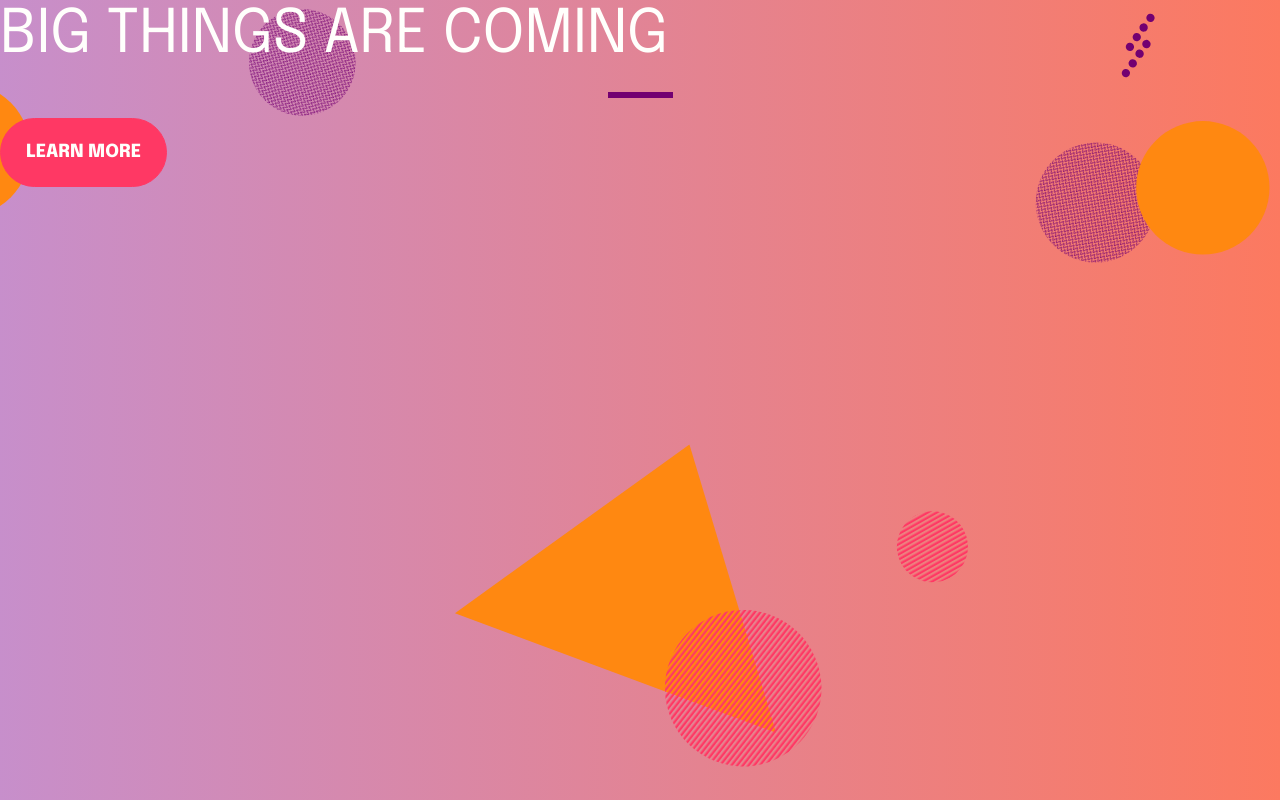
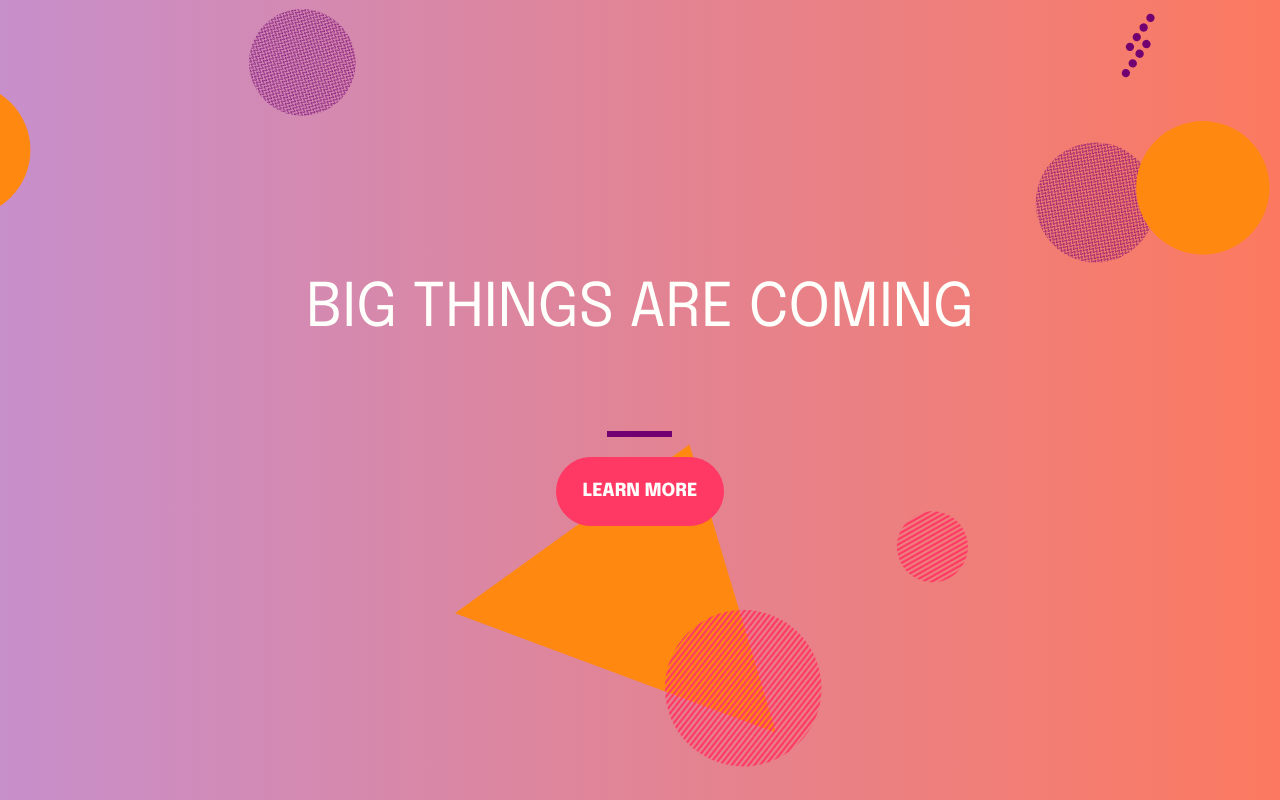
Before and after one commit to ritabradley/bootstrap-landing-page, a plain HTML site: page index.html in a window 1280 px wide. Drawn offline with nearby package versions, Linux system fonts and the light colour scheme.

Commit message:
divide content into sections - add a container div - add a row to contain content - add h1 to header element - add hr and button to a section element - add empty div for spacing

```diff
--- a/index.html
+++ b/index.html
@@ -12,10 +12,20 @@
     </head>
 
     <body>
-        <div class="container"></div>
-        <h1 class="text-uppercase">Big Things Are Coming</h1>
-        <hr>
-        <button class="btn btn-primary rounded-pill text-uppercase">Learn More</button>
+        <div class="container d-flex justify-content-center align-items-center min-vh-100">
+            <div class="row">
+                <header class="text-center col-12">
+                    <h1 class="text-uppercase">Big Things Are Coming</h1>
+                </header>
+                <div class="my-5 col-12"></div>
+                <section class="text-center col-12">
+                    <hr>
+                    <button class="btn btn-primary rounded-pill text-uppercase">Learn More</button>
+                </section>
+            </div>
+
+        </div>
+
     </body>
 
 
```
